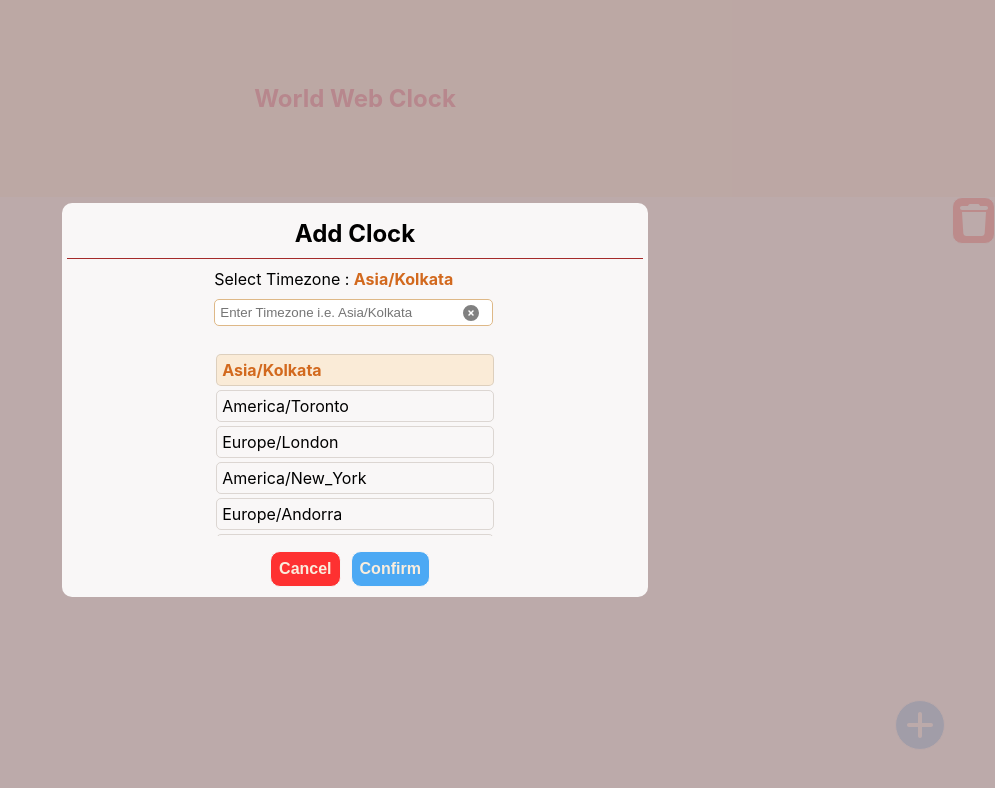
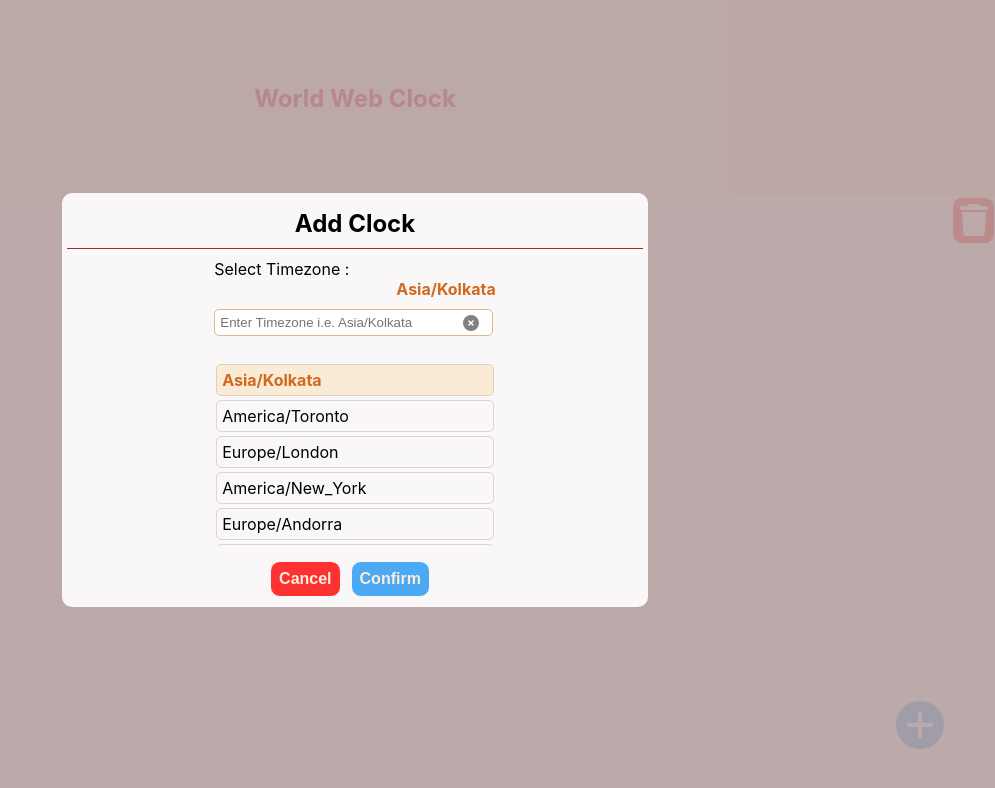
Before and after one commit to sadaigm/web-clock, a React (Create React App) app: page / in a window 1280 px wide. Both pictures are taken after a click on the button 1205 px from the left and 725 px from the top of the page. Shown: the top 788 px of the page, without its empty margins (285-1280 px from the left). Built offline with nearby package versions, Linux system fonts and the light colour scheme.

Commit message:
label alignment fixes

```diff
--- a/src/components/clock/Clock.tsx
+++ b/src/components/clock/Clock.tsx
@@ -133,7 +133,7 @@ const Clock = () => {
           color: "cornflowerblue",
         }}
       >
-        <h2>{timeZone}</h2>
+        <h3 title={`${timeZone}`}>{timeZone}</h3>
       </div>
       <div
         style={{
--- a/src/components/modal/Timezone.tsx
+++ b/src/components/modal/Timezone.tsx
@@ -57,9 +57,8 @@ const Timezone: React.FC<TimezoneProps> = ({
   return (
     <>
       <div className="form-group">
-        <label htmlFor="">
-          Select Timezone : <SelectedValue>{selectedValue}</SelectedValue>
-        </label>
+        <label htmlFor="">Select Timezone :</label>
+        <SelectedValue>{selectedValue}</SelectedValue>
         <SizedBox height="10px" />
         <div
           style={{
--- a/src/components/modal/styledComponents.tsx
+++ b/src/components/modal/styledComponents.tsx
@@ -78,6 +78,8 @@ export const SelectedValue = styled.span`
   font-weight: bold;
   color: chocolate;
   font-size: medium;
+  display: flex;
+  justify-content: flex-end;
 `;
 export const CustomAutoComplete = styled.input`
   padding: 5px;
```
